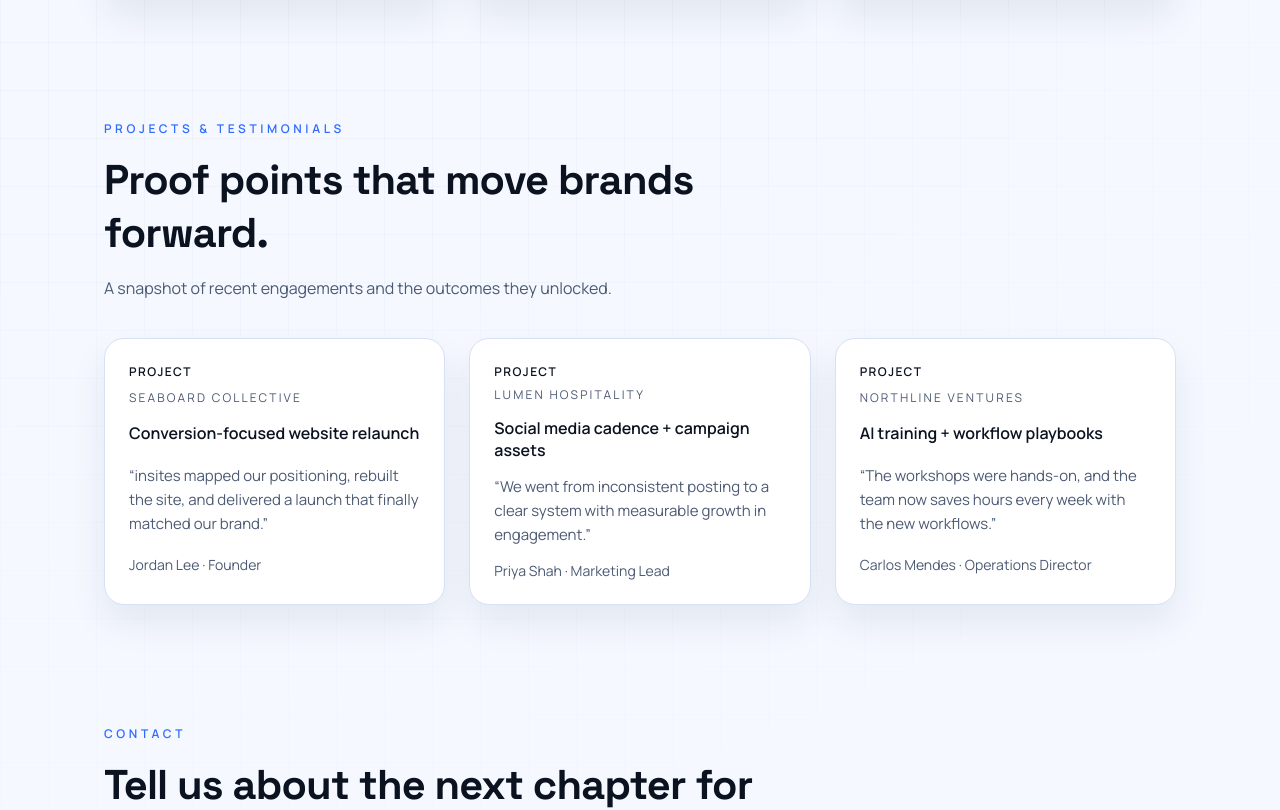
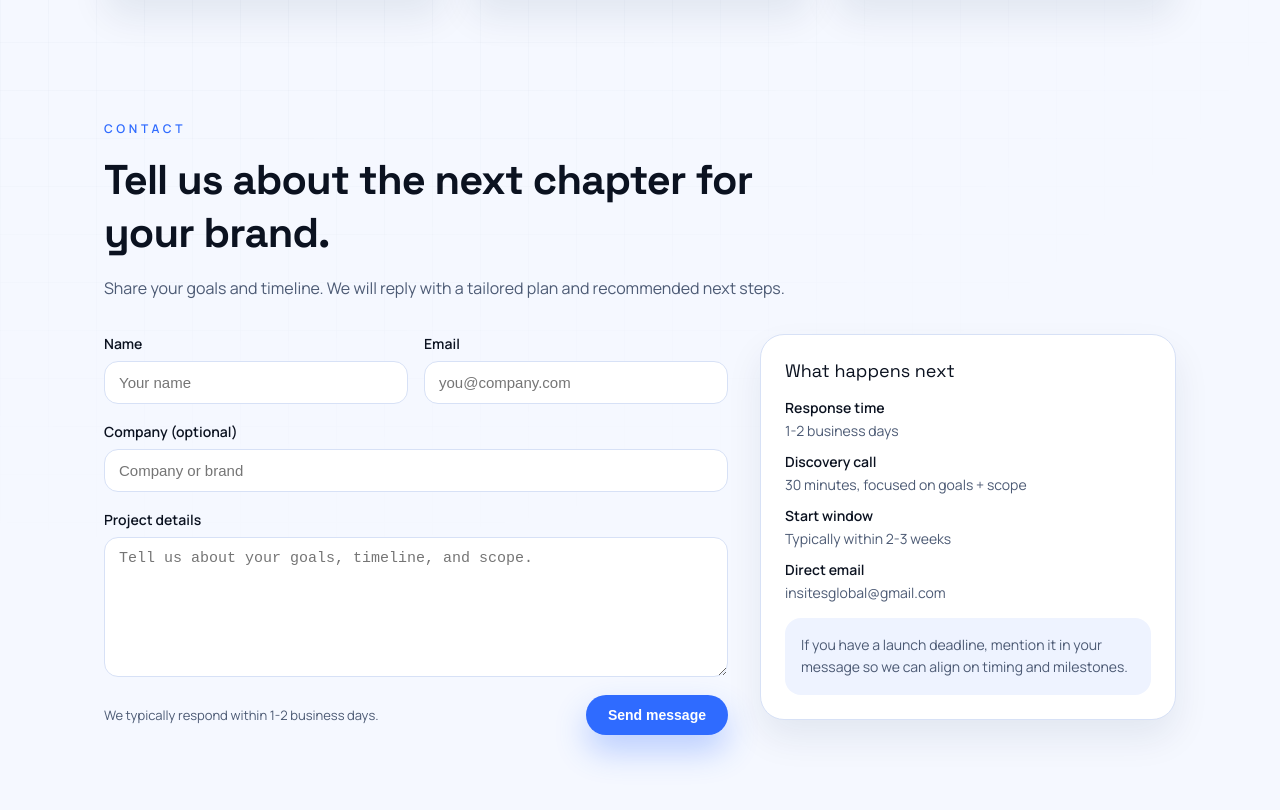
Before and after one commit to radicazz/insite, a Next.js app: page / in a window 1280 px wide. Shown: the part 1110-1920 px from the top of the page. Built offline with nearby package versions, Linux system fonts and the light colour scheme; no server answers.

Commit message:
refactor: remove testimonials section

```diff
--- a/src/app/layout.tsx
+++ b/src/app/layout.tsx
@@ -19,7 +19,7 @@ const spaceGrotesk = Space_Grotesk({
 });
 
 export const metadata: Metadata = {
-  title: "insites — Digital Experiences & Growth Systems",
+  title: "High-Quality Digital Experiences",
   description:
     "insites builds premium websites, social media packages, and AI training programs for modern brands.",
   metadataBase: new URL(siteUrl),
--- a/src/app/page.module.css
+++ b/src/app/page.module.css
@@ -192,58 +192,6 @@
   color: var(--accent);
 }
 
-.testimonials {
-  display: flex;
-  flex-direction: column;
-  gap: 36px;
-}
-
-.testimonialGrid {
-  display: grid;
-  grid-template-columns: repeat(3, minmax(0, 1fr));
-  gap: 24px;
-}
-
-.testimonialCard {
-  background: var(--surface);
-  border-radius: 20px;
-  padding: 24px;
-  border: 1px solid var(--border);
-  box-shadow: var(--shadow-soft);
-  display: grid;
-  gap: 14px;
-}
-
-.testimonialMeta {
-  display: grid;
-  gap: 6px;
-  font-size: 12px;
-  text-transform: uppercase;
-  letter-spacing: 0.18em;
-  color: var(--text-secondary);
-}
-
-.testimonialMeta span {
-  color: var(--text-primary);
-  font-weight: 600;
-  letter-spacing: 0.12em;
-}
-
-.testimonialResult {
-  font-weight: 600;
-  font-size: 16px;
-}
-
-.testimonialQuote {
-  color: var(--text-secondary);
-  font-size: 15px;
-  line-height: 1.6;
-}
-
-.testimonialName {
-  font-size: 14px;
-  color: var(--text-secondary);
-}
 
 .contact {
   display: grid;
@@ -308,9 +256,6 @@
     grid-template-columns: 1fr;
   }
 
-  .testimonialGrid {
-    grid-template-columns: 1fr;
-  }
 
   .contactGrid {
     grid-template-columns: 1fr;
--- a/src/app/page.tsx
+++ b/src/app/page.tsx
@@ -24,33 +24,6 @@ const services = [
   },
 ];
 
-const testimonials = [
-  {
-    project: "Seaboard Collective",
-    result: "Conversion-focused website relaunch",
-    quote:
-      "insites mapped our positioning, rebuilt the site, and delivered a launch that finally matched our brand.",
-    name: "Jordan Lee",
-    title: "Founder",
-  },
-  {
-    project: "Lumen Hospitality",
-    result: "Social media cadence + campaign assets",
-    quote:
-      "We went from inconsistent posting to a clear system with measurable growth in engagement.",
-    name: "Priya Shah",
-    title: "Marketing Lead",
-  },
-  {
-    project: "Northline Ventures",
-    result: "AI training + workflow playbooks",
-    quote:
-      "The workshops were hands-on, and the team now saves hours every week with the new workflows.",
-    name: "Carlos Mendes",
-    title: "Operations Director",
-  },
-];
-
 export default function Home() {
   return (
     <div className={styles.page}>
@@ -58,7 +31,6 @@ export default function Home() {
         <SiteHeader
           navItems={[
             { label: "Services", href: "#services" },
-            { label: "Testimonials", href: "#testimonials" },
             { label: "Contact", href: "#contact", variant: "cta" },
           ]}
         />
@@ -119,34 +91,6 @@ export default function Home() {
             </div>
           </section>
 
-          <section id="testimonials" className={styles.testimonials}>
-            <div className={styles.sectionHeader}>
-              <p className={styles.sectionEyebrow}>Projects & Testimonials</p>
-              <h2 className={styles.sectionTitle}>
-                Proof points that move brands forward.
-              </h2>
-              <p className={styles.sectionLead}>
-                A snapshot of recent engagements and the outcomes they unlocked.
-              </p>
-            </div>
-
-            <div className={styles.testimonialGrid}>
-              {testimonials.map((testimonial) => (
-                <article key={testimonial.project} className={styles.testimonialCard}>
-                  <div className={styles.testimonialMeta}>
-                    <span>Project</span>
-                    {testimonial.project}
-                  </div>
-                  <p className={styles.testimonialResult}>{testimonial.result}</p>
-                  <p className={styles.testimonialQuote}>&ldquo;{testimonial.quote}&rdquo;</p>
-                  <p className={styles.testimonialName}>
-                    {testimonial.name} · {testimonial.title}
-                  </p>
-                </article>
-              ))}
-            </div>
-          </section>
-
           <section id="contact" className={styles.contact}>
             <div className={styles.sectionHeader}>
               <p className={styles.sectionEyebrow}>Contact</p>
```
